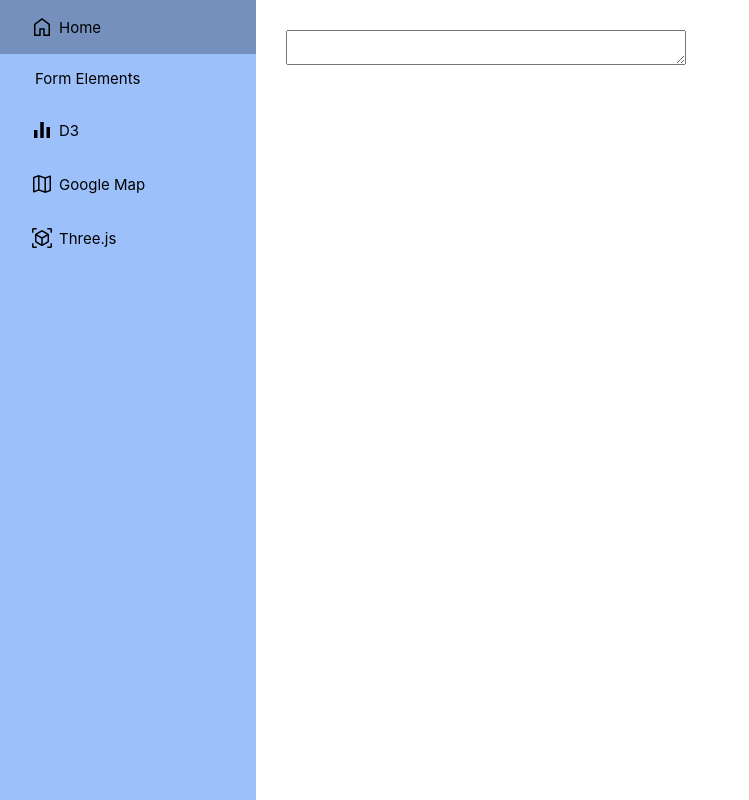
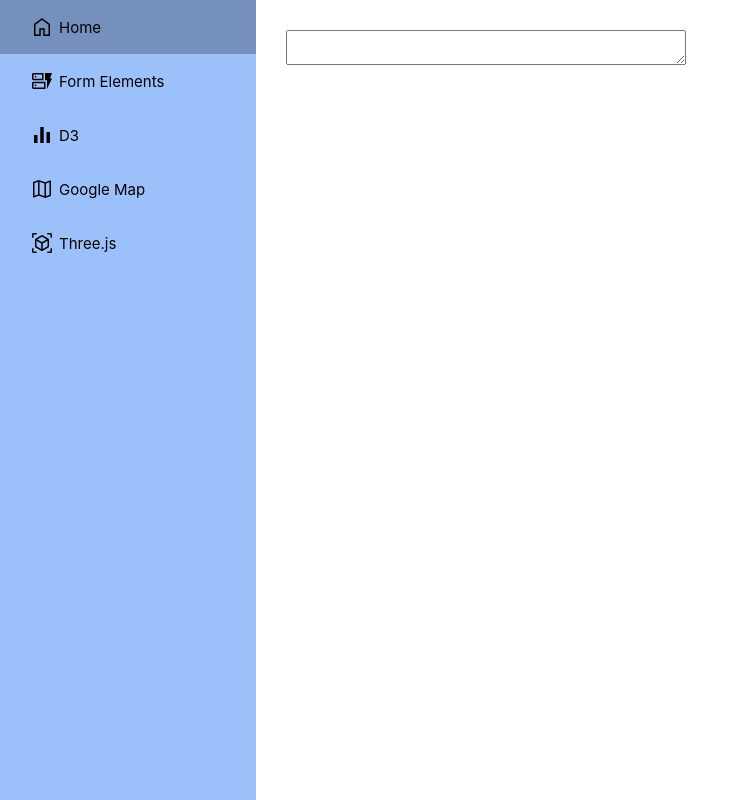
Before and after one commit to hazelGranger/component-complex, a Next.js app: page /form-elements/auto-height-textarea in a window 1280 px wide. Shown: the whole page, without its empty margins (0-749 px from the left). Built offline with nearby package versions, Linux system fonts and the light colour scheme.

Commit message:
icon and max height

```diff
--- a/components/FormElements/AutoHeightTextArea.module.css
+++ b/components/FormElements/AutoHeightTextArea.module.css
@@ -3,4 +3,5 @@
     line-height: 1.5rem;
     padding: 1rem;
     width: 40rem;
+    max-height: 15rem;
 }
--- a/components/Sidebar/Sidebar.tsx
+++ b/components/Sidebar/Sidebar.tsx
@@ -8,7 +8,11 @@ const Sidebar = () => {
       <nav className={styles.sidebar}>
         <SidebarList level={0}>
           <SidebarItem link="/" icon="home" text="Home" />
-          <SidebarItem icon="" text="Form Elements" isCollapsible={true}>
+          <SidebarItem
+            icon="dynamic_form"
+            text="Form Elements"
+            isCollapsible={true}
+          >
             <SidebarList level={1}>
               <SidebarItem
                 link="/form-elements/auto-height-textarea"
```
